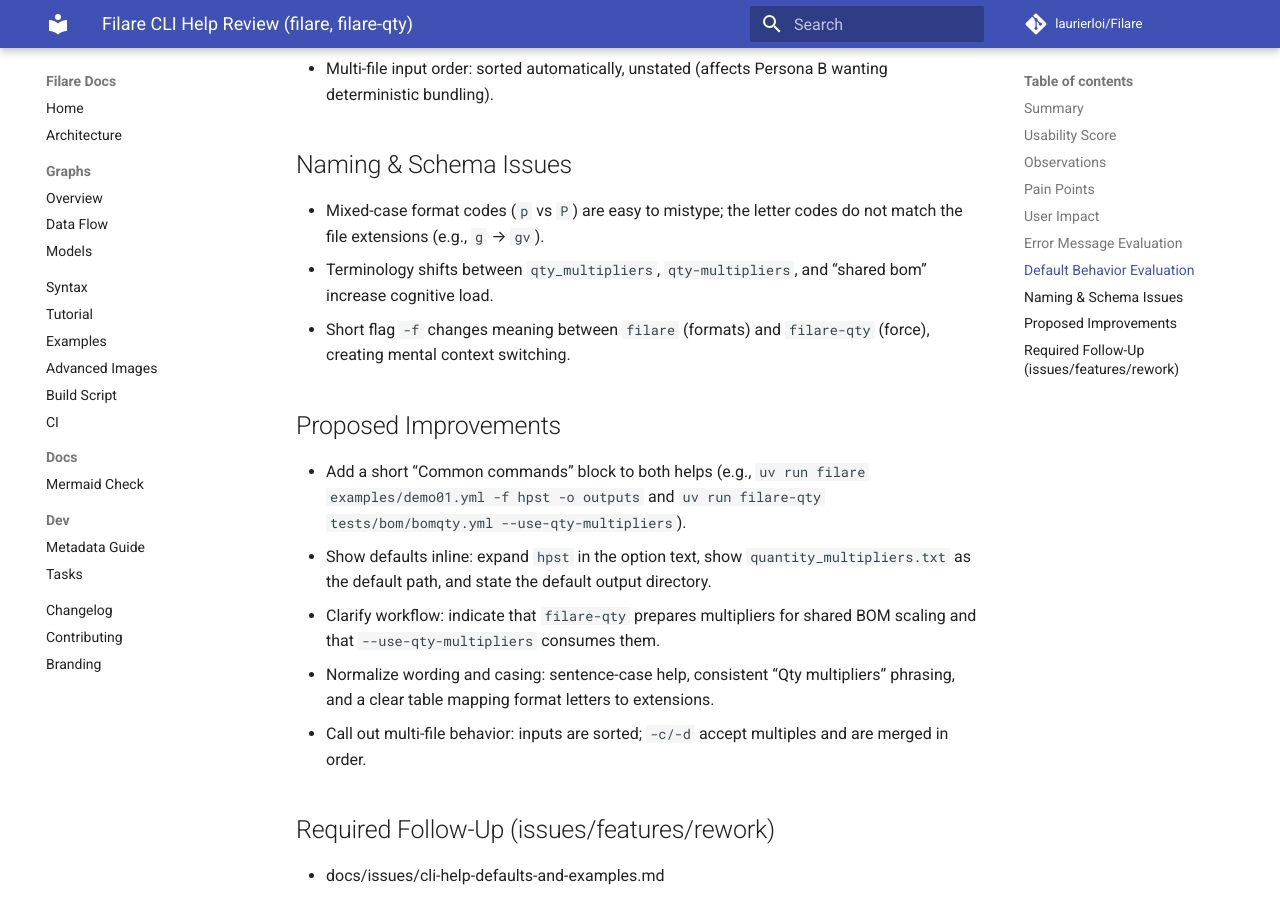
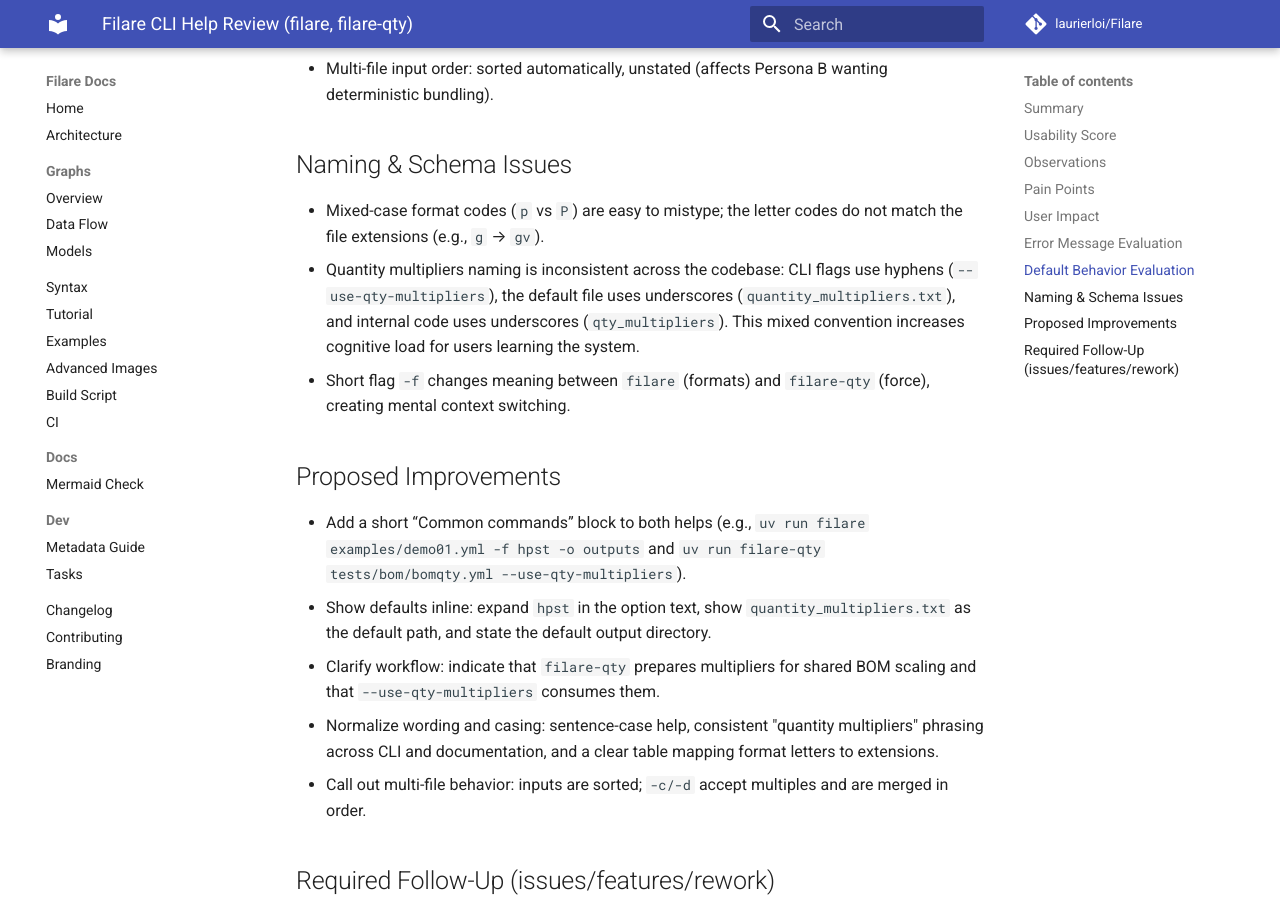
Before and after one commit to laurierloi/filare, an MkDocs documentation site: the page built from docs/ui/cli-help-review.md, in a window 1280 px wide and 900 px high, scrolled down 1730 px. Built offline with MkDocs 1.6.1 and Material for MkDocs 9.7.7, drawn with Linux system fonts in a browser that asks for light colours; comment, search, counter and statistics services are not loaded.

Commit message:
docs: clarify qty_multipliers naming inconsistency in CLI help review
Co-authored-by: laurierloi <12769684+laurierloi@users.noreply.github.com>

```diff
--- a/docs/ui/cli-help-review.md
+++ b/docs/ui/cli-help-review.md
@@ -34,14 +34,14 @@ Not triggered in help flow; however, the help does not indicate what errors to e
 
 ## Naming & Schema Issues
 - Mixed-case format codes (`p` vs `P`) are easy to mistype; the letter codes do not match the file extensions (e.g., `g` → `gv`).
-- Terminology shifts between `qty_multipliers`, `qty-multipliers`, and “shared bom” increase cognitive load.
+- Quantity multipliers naming is inconsistent across the codebase: CLI flags use hyphens (`--use-qty-multipliers`), the default file uses underscores (`quantity_multipliers.txt`), and internal code uses underscores (`qty_multipliers`). This mixed convention increases cognitive load for users learning the system.
 - Short flag `-f` changes meaning between `filare` (formats) and `filare-qty` (force), creating mental context switching.
 
 ## Proposed Improvements
 - Add a short “Common commands” block to both helps (e.g., `uv run filare examples/demo01.yml -f hpst -o outputs` and `uv run filare-qty tests/bom/bomqty.yml --use-qty-multipliers`).
 - Show defaults inline: expand `hpst` in the option text, show `quantity_multipliers.txt` as the default path, and state the default output directory.
 - Clarify workflow: indicate that `filare-qty` prepares multipliers for shared BOM scaling and that `--use-qty-multipliers` consumes them.
-- Normalize wording and casing: sentence-case help, consistent “Qty multipliers” phrasing, and a clear table mapping format letters to extensions.
+- Normalize wording and casing: sentence-case help, consistent "quantity multipliers" phrasing across CLI and documentation, and a clear table mapping format letters to extensions.
 - Call out multi-file behavior: inputs are sorted; `-c/-d` accept multiples and are merged in order.
 
 ## Required Follow-Up (issues/features/rework)
```
